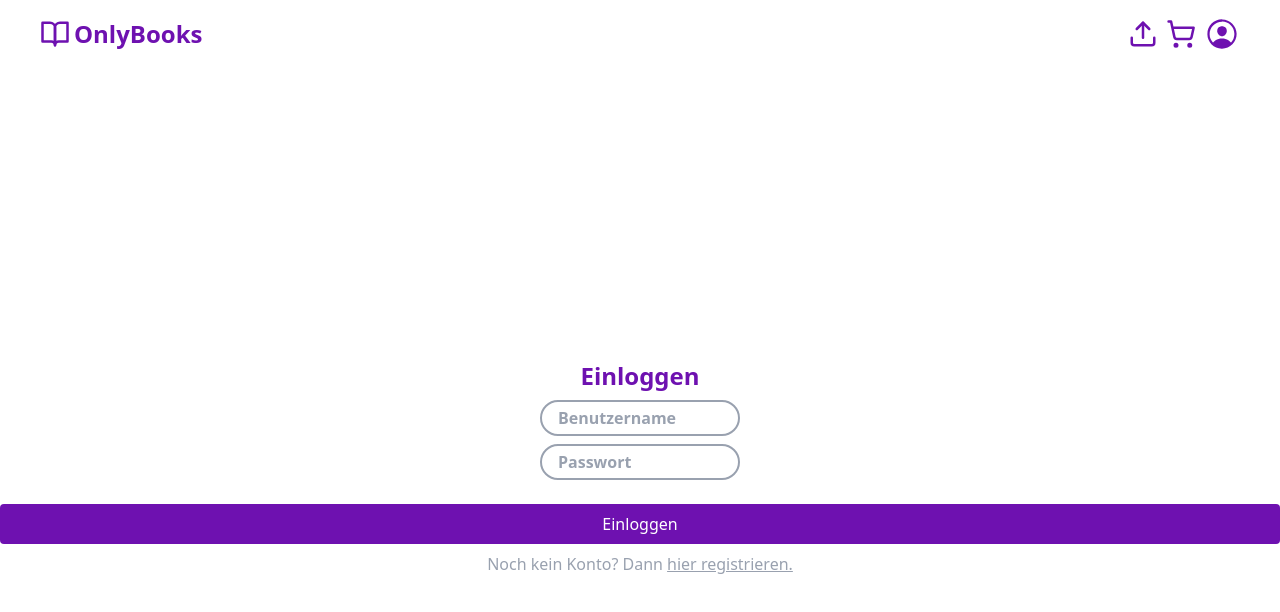
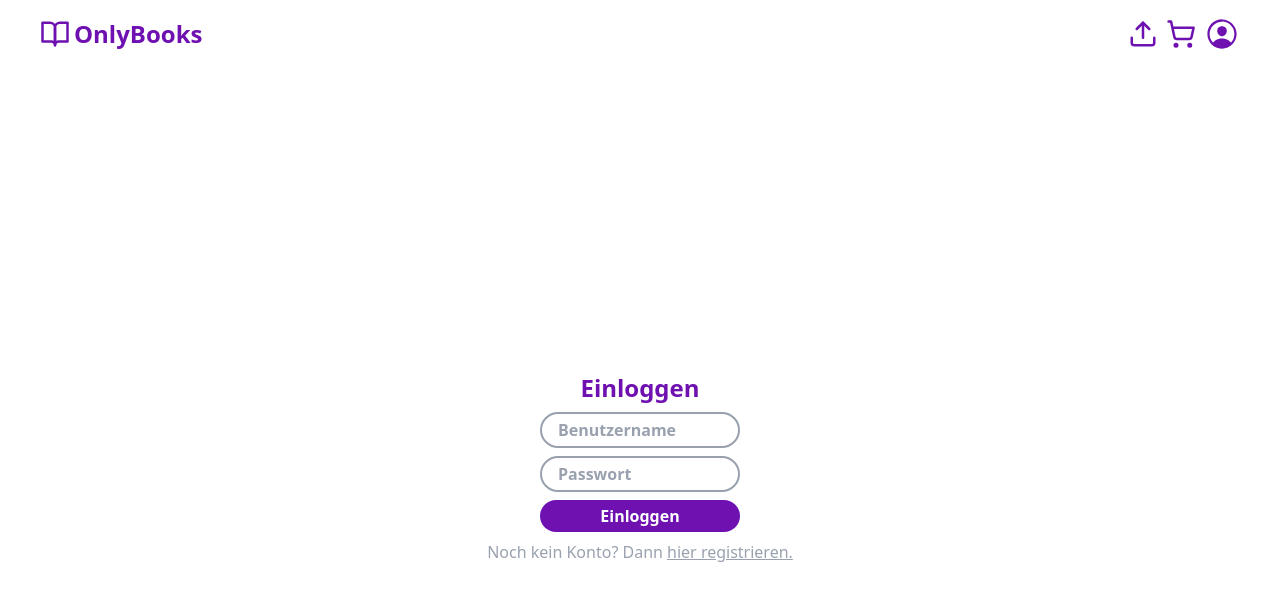
Before and after one commit to l-chess/OnlyBooksFrontend, a Next.js app: page /login in a window 1280 px wide. Shown: the top 612 px of the page. Built offline with nearby package versions, Linux system fonts and the light colour scheme.

Commit message:
(hopefully) minor changes that won't break anything

```diff
--- a/src/app/cart/page.tsx
+++ b/src/app/cart/page.tsx
@@ -2,7 +2,7 @@
 
 import { useEffect, useState } from "react";
 import { Custom } from "../../components/molecules/Custom/Custom";
-import type { OfferDetailType } from "../offer/[id]/page";
+import type { OfferDetailType } from "../offer/page";
 
 type CartItem = OfferDetailType & { quantity?: number };
 
--- a/src/app/login/page.tsx
+++ b/src/app/login/page.tsx
@@ -3,6 +3,7 @@
 import Link from "next/link";
 import { useState } from "react";
 import { Input } from "@/src/components/atoms/Input/Input";
+import { Custom } from "@/src/components/molecules/Custom/Custom";
 
 const Login = () => {
   const [username, setUsername] = useState("");
@@ -52,15 +53,15 @@ const Login = () => {
           onChange={(e) => setPassword(e.target.value)}
           type="password"
         />
+        <Custom
+          type="button"
+          onClick={handleLogin}
+          label="Einloggen"
+          size="medium"
+          color="lilla"
+          width="w-full justify-center"
+        />
       </div>
-
-      <button
-        type="button"
-        onClick={handleLogin}
-        className="mt-4 w-full rounded bg-purple-800 px-4 py-2 text-white hover:bg-purple-700"
-      >
-        Einloggen
-      </button>
 
       {message && <p className="mt-2 text-gray-600 text-sm">{message}</p>}
 
--- a/src/app/page.tsx
+++ b/src/app/page.tsx
@@ -3,7 +3,7 @@
 import { useEffect, useState } from "react";
 import { IoSearchSharp } from "react-icons/io5";
 import { MdLanguage } from "react-icons/md";
-import type { OfferDetailType } from "@/src/app/offer/[id]/page";
+import type { OfferDetailType } from "@/src/app/offer/page";
 import { Input } from "../components/atoms/Input/Input";
 import type { Option } from "../components/atoms/OptionsDropdown/OptionsDropdown";
 import { Custom } from "../components/molecules/Custom/Custom";
--- a/src/app/registration/page.tsx
+++ b/src/app/registration/page.tsx
@@ -3,6 +3,7 @@
 import Link from "next/link";
 import { useState } from "react";
 import { Input } from "@/src/components/atoms/Input/Input";
+import { Custom } from "@/src/components/molecules/Custom/Custom";
 
 const Registration = () => {
   const [username, setUsername] = useState("");
@@ -69,15 +70,15 @@ const Registration = () => {
             type="password"
           />
         </div>
+        <Custom
+          type="button"
+          onClick={handleRegister}
+          label="Registrieren"
+          size="medium"
+          color="lilla"
+          width="w-full justify-center"
+        />
       </div>
-
-      <button
-        type="button"
-        onClick={handleRegister}
-        className="mt-2 w-full rounded bg-purple-800 px-4 py-2 text-white hover:bg-purple-700"
-      >
-        Registrieren
-      </button>
 
       {message && <p className="mt-2 text-gray-600 text-sm">{message}</p>}
 
--- a/src/components/molecules/Navbar/Navbar.tsx
+++ b/src/components/molecules/Navbar/Navbar.tsx
@@ -6,7 +6,6 @@ import { LuShoppingCart } from "react-icons/lu";
 import { Logo } from "../../atoms/Logo/Logo";
 import { UploadButton } from "../../atoms/UploadButton/UploadButton";
 import { ProfileButton } from "../ProfileButton/ProfileButton";
-import { Searchbar } from "../Searchbar/Searchbar";
 
 export const Navbar = () => {
   const [isAuthenticated, setIsAuthenticated] = useState(false);
```
Also changed, not shown: src/app/offer/page.tsx (renamed from src/app/offer/[id]/page.tsx), 1 other file (tests, documents, lock files or other folders).
